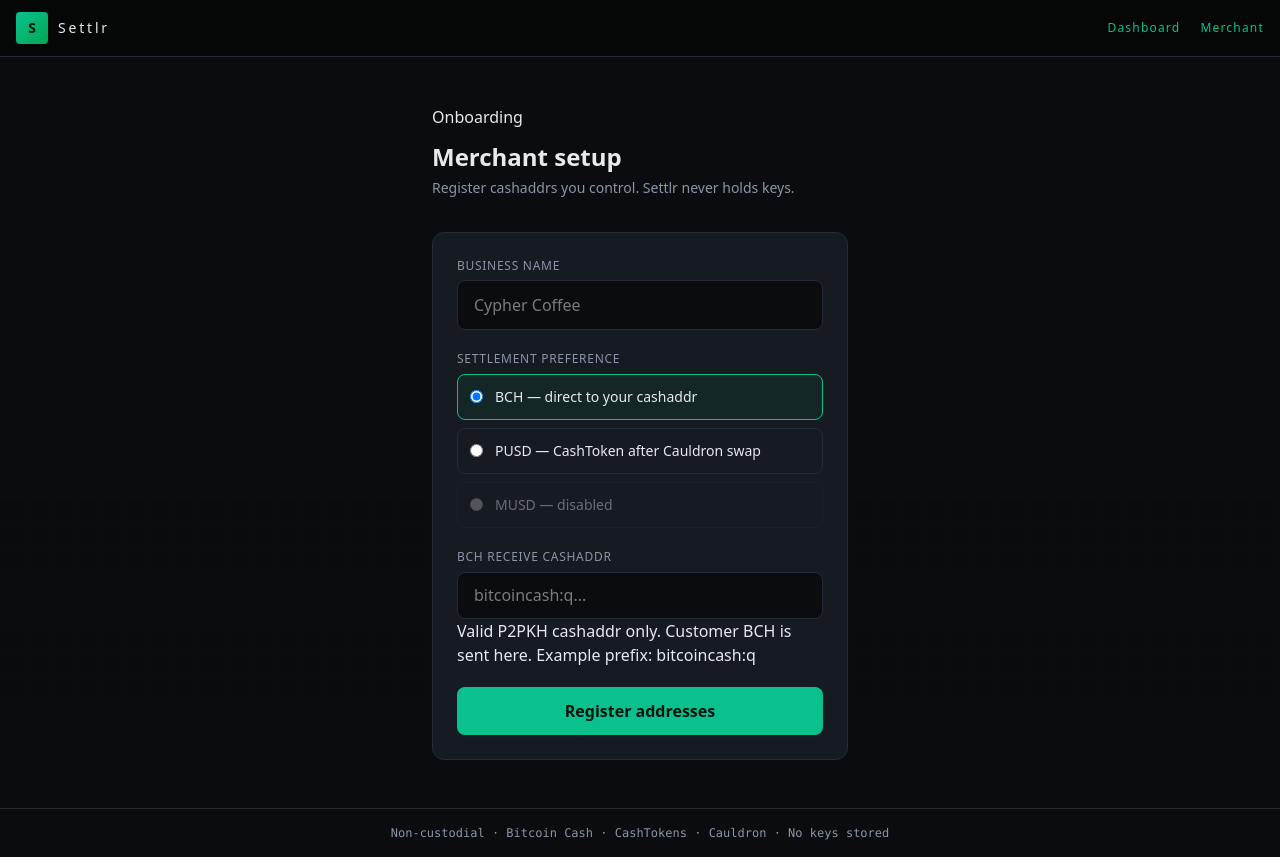
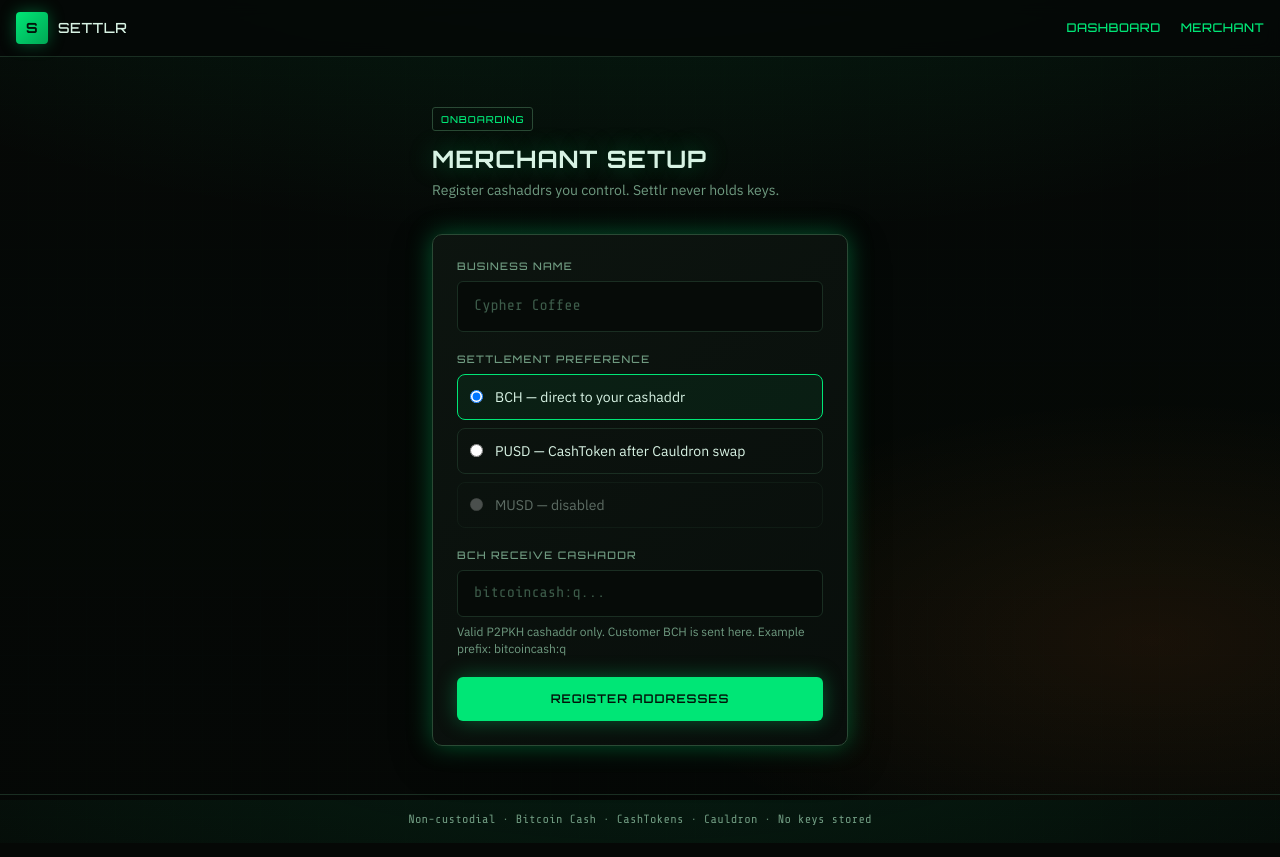
Before and after one commit to alberdioni8406/settlr, a Next.js app: page /merchant in a window 1280 px wide. Built offline with nearby package versions, Linux system fonts and the light colour scheme.

Commit message:
Refactor CSS variables and styles for consistency

```diff
--- a/src/app/globals.css
+++ b/src/app/globals.css
@@ -1,19 +1,25 @@
 @import "tailwindcss";
 
 :root {
-  --bg: #0a0c0f;
-  --bg-elevated: #12151a;
-  --bg-card: #161a21;
-  --border: #252b36;
-  --text: #e6e9ef;
-  --text-muted: #8b95a8;
-  --accent: #0ac18e;
-  --accent-dim: #078a66;
-  --orange: #f7931a;
-  --danger: #e5484d;
-  --warning: #f5a623;
-  --success: #30a46c;
-  --font-mono: ui-monospace, SFMono-Regular, Menlo, Monaco, Consolas, monospace;
+  --bg: #050806;
+  --bg-elevated: #0a100c;
+  --bg-card: #0d1510;
+  --border: #1a2e22;
+  --border-hot: #2a4a35;
+  --text: #d8f3e4;
+  --text-muted: #6f9a80;
+  --accent: #00e676;
+  --accent-dim: #00b85c;
+  --accent-glow: rgba(0, 230, 118, 0.35);
+  --orange: #ff8a1f;
+  --orange-dim: #d96f0f;
+  --orange-glow: rgba(255, 138, 31, 0.3);
+  --danger: #ff4d6a;
+  --warning: #ffb020;
+  --success: #00e676;
+  --font-display: "Orbitron", "Share Tech Mono", ui-monospace, monospace;
+  --font-mono: "Share Tech Mono", "IBM Plex Mono", ui-monospace, monospace;
+  --font-body: "IBM Plex Sans", system-ui, sans-serif;
 }
 
 * {
@@ -26,28 +32,30 @@ body {
   padding: 0;
   background: var(--bg);
   color: var(--text);
-  font-family: system-ui, -apple-system, BlinkMacSystemFont, "Segoe UI", Roboto,
-    sans-serif;
+  font-family: var(--font-body);
   min-height: 100%;
   -webkit-font-smoothing: antialiased;
 }
 
 body {
+  background-color: var(--bg);
   background-image:
-    linear-gradient(rgba(10, 12, 15, 0.92), rgba(10, 12, 15, 0.97)),
+    radial-gradient(ellipse 80% 50% at 50% -20%, rgba(0, 230, 118, 0.12), transparent),
+    radial-gradient(ellipse 40% 30% at 90% 80%, rgba(255, 138, 31, 0.08), transparent),
+    linear-gradient(rgba(5, 8, 6, 0.88), rgba(5, 8, 6, 0.96)),
     repeating-linear-gradient(
       0deg,
       transparent,
-      transparent 24px,
-      rgba(37, 43, 54, 0.35) 24px,
-      rgba(37, 43, 54, 0.35) 25px
+      transparent 28px,
+      rgba(0, 230, 118, 0.04) 28px,
+      rgba(0, 230, 118, 0.04) 29px
     ),
     repeating-linear-gradient(
       90deg,
       transparent,
-      transparent 24px,
-      rgba(37, 43, 54, 0.35) 24px,
-      rgba(37, 43, 54, 0.35) 25px
+      transparent 28px,
+      rgba(0, 230, 118, 0.04) 28px,
+      rgba(0, 230, 118, 0.04) 29px
     );
   background-attachment: fixed;
 }
@@ -55,19 +63,37 @@ body {
 a {
   color: var(--accent);
   text-decoration: none;
+  transition: color 0.15s;
 }
 a:hover {
-  text-decoration: underline;
+  color: var(--orange);
 }
 
 .mono {
   font-family: var(--font-mono);
+  letter-spacing: 0.02em;
+}
+
+.display {
+  font-family: var(--font-display);
+  letter-spacing: 0.04em;
+  text-transform: uppercase;
 }
 
 .card {
-  background: var(--bg-card);
+  background: linear-gradient(145deg, rgba(13, 21, 16, 0.95), rgba(8, 14, 11, 0.98));
   border: 1px solid var(--border);
-  border-radius: 12px;
+  border-radius: 10px;
+  box-shadow:
+    0 0 0 1px rgba(0, 230, 118, 0.04),
+    0 12px 40px rgba(0, 0, 0, 0.35);
+}
+
+.card-hot {
+  border-color: var(--border-hot);
+  box-shadow:
+    0 0 24px var(--accent-glow),
+    0 12px 40px rgba(0, 0, 0, 0.4);
 }
 
 .btn {
@@ -75,55 +101,101 @@ a:hover {
   align-items: center;
   justify-content: center;
   gap: 0.5rem;
-  padding: 0.75rem 1.25rem;
-  border-radius: 8px;
+  padding: 0.8rem 1.4rem;
+  border-radius: 6px;
+  font-family: var(--font-display);
+  font-size: 0.75rem;
   font-weight: 600;
+  letter-spacing: 0.08em;
+  text-transform: uppercase;
   border: none;
   cursor: pointer;
-  transition: background 0.15s, transform 0.1s;
+  transition: background 0.15s, box-shadow 0.15s, transform 0.1s, color 0.15s;
 }
 .btn:active {
   transform: scale(0.98);
 }
+.btn:disabled {
+  opacity: 0.45;
+  cursor: not-allowed;
+}
 .btn-primary {
   background: var(--accent);
-  color: #04140f;
+  color: #02140a;
+  box-shadow: 0 0 20px var(--accent-glow);
 }
-.btn-primary:hover {
-  background: var(--accent-dim);
-  color: #fff;
+.btn-primary:hover:not(:disabled) {
+  background: #33ff99;
+  box-shadow: 0 0 28px var(--accent-glow);
+}
+.btn-orange {
+  background: var(--orange);
+  color: #1a0c00;
+  box-shadow: 0 0 18px var(--orange-glow);
+}
+.btn-orange:hover:not(:disabled) {
+  background: #ff9f40;
 }
 .btn-ghost {
   background: transparent;
-  border: 1px solid var(--border);
+  border: 1px solid var(--border-hot);
   color: var(--text);
 }
-.btn-ghost:hover {
-  border-color: var(--accent);
-  color: var(--accent);
+.btn-ghost:hover:not(:disabled) {
+  border-color: var(--orange);
+  color: var(--orange);
+  box-shadow: 0 0 16px var(--orange-glow);
 }
 
 .input {
   width: 100%;
-  background: var(--bg);
+  background: #060b08;
   border: 1px solid var(--border);
-  border-radius: 8px;
-  padding: 0.75rem 1rem;
+  border-radius: 6px;
+  padding: 0.8rem 1rem;
   color: var(--text);
-  font-size: 1rem;
+  font-size: 0.95rem;
+  font-family: var(--font-mono);
+  transition: border-color 0.15s, box-shadow 0.15s;
 }
 .input:focus {
   outline: none;
   border-color: var(--accent);
+  box-shadow: 0 0 0 3px var(--accent-glow);
+}
+.input.input-error {
+  border-color: var(--danger);
+  box-shadow: 0 0 0 3px rgba(255, 77, 106, 0.2);
+}
+.input::placeholder {
+  color: #3d5c4a;
 }
 
 .label {
   display: block;
+  font-family: var(--font-display);
+  font-size: 0.65rem;
+  text-transform: uppercase;
+  letter-spacing: 0.12em;
+  color: var(--text-muted);
+  margin-bottom: 0.4rem;
+}
+
+.hint {
   font-size: 0.75rem;
-  text-transform: uppercase;
-  letter-spacing: 0.06em;
   color: var(--text-muted);
-  margin-bottom: 0.35rem;
+  margin-top: 0.4rem;
+  line-height: 1.4;
+}
+
+.error-box {
+  background: rgba(255, 77, 106, 0.08);
+  border: 1px solid rgba(255, 77, 106, 0.35);
+  border-radius: 6px;
+  padding: 0.75rem 1rem;
+  color: #ff8a9a;
+  font-size: 0.85rem;
+  font-family: var(--font-mono);
 }
 
 .status-dot {
@@ -134,11 +206,37 @@ a:hover {
 }
 .status-dot.live {
   background: var(--success);
-  box-shadow: 0 0 8px var(--success);
+  box-shadow: 0 0 10px var(--success);
 }
 .status-dot.wait {
-  background: var(--warning);
+  background: var(--orange);
+  box-shadow: 0 0 8px var(--orange-glow);
 }
 .status-dot.fail {
   background: var(--danger);
 }
+
+.tag {
+  display: inline-block;
+  font-family: var(--font-display);
+  font-size: 0.6rem;
+  letter-spacing: 0.1em;
+  text-transform: uppercase;
+  padding: 0.25rem 0.5rem;
+  border-radius: 3px;
+  border: 1px solid var(--border-hot);
+  color: var(--accent);
+}
+
+.tag-orange {
+  border-color: rgba(255, 138, 31, 0.45);
+  color: var(--orange);
+}
+
+.glow-text {
+  text-shadow: 0 0 24px var(--accent-glow);
+}
+
+.glow-orange {
+  text-shadow: 0 0 20px var(--orange-glow);
+}
```
